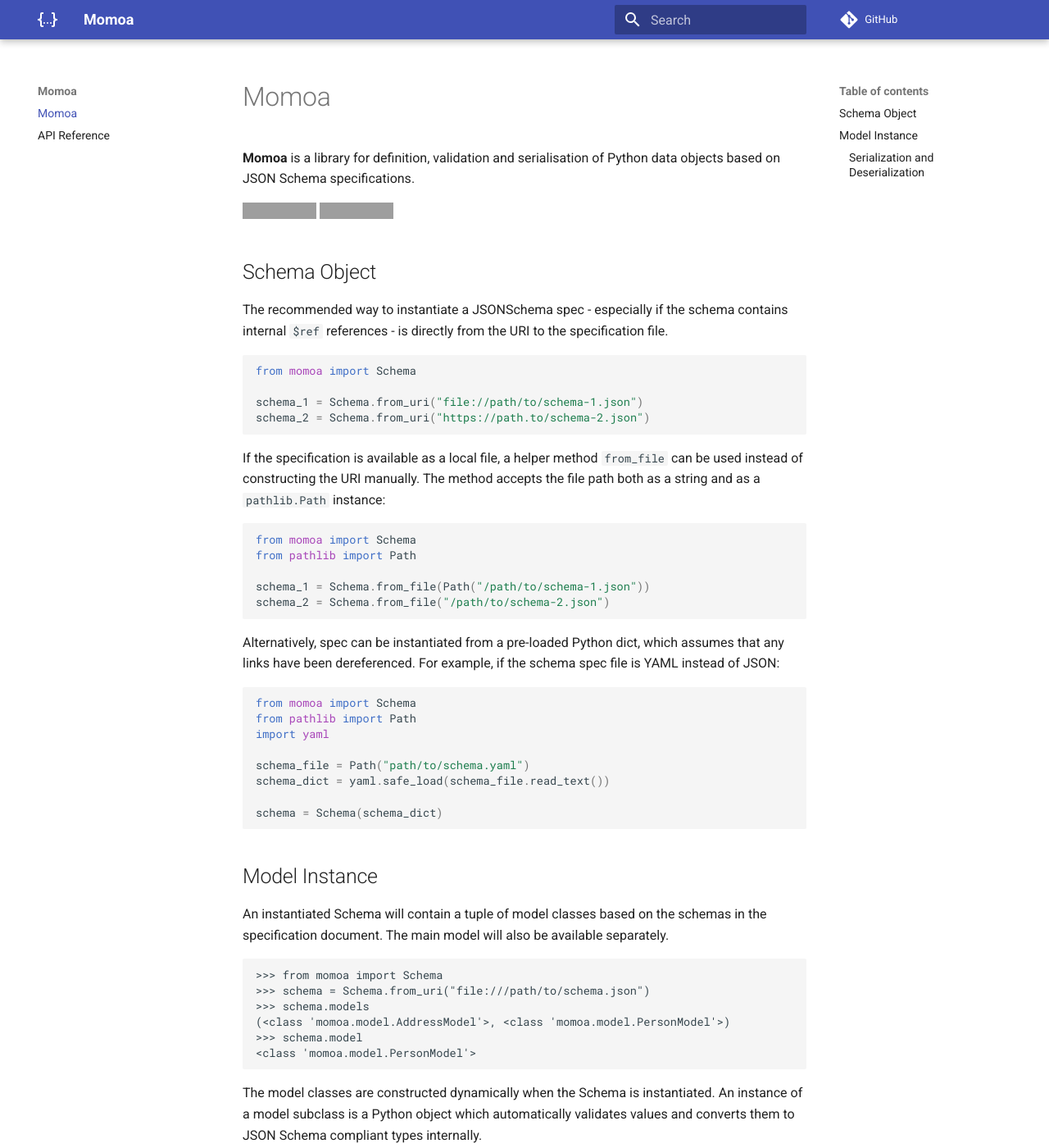
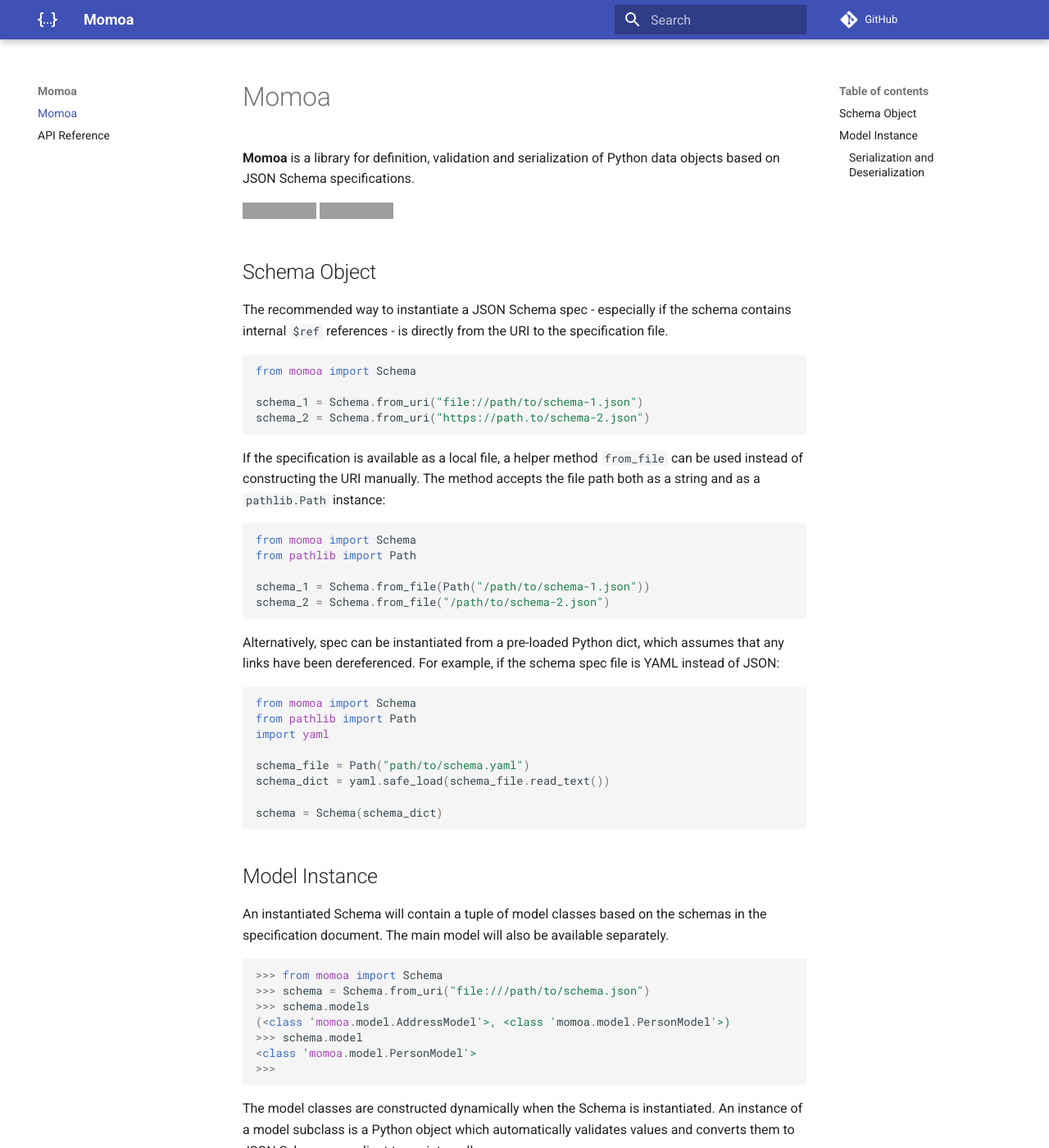
Before and after one commit to berislavlopac/momoa, an MkDocs documentation site: the page built from docs/index.md, in a window 1280 px wide and 1400 px high. Shown: the whole window at 82% size. Built offline with MkDocs 1.6.1 and Material for MkDocs 9.7.7, drawn with Linux system fonts in a browser that asks for light colours; comment, search, counter and statistics services are not loaded; some of the changed text lies outside the part shown; grey boxes are pictures that could not be loaded.

Commit message:
update docs

````diff
--- a/docs/index.md
+++ b/docs/index.md
@@ -1,13 +1,13 @@
 # Momoa
 
-**Momoa** is a library for definition, validation and serialisation of Python data objects based on JSON Schema specifications.
+**Momoa** is a library for definition, validation and serialization of Python data objects based on JSON Schema specifications.
 
 [![Documentation Status](https://readthedocs.org/projects/momoa/badge/?version=latest)](https://momoa.readthedocs.io/en/latest/?badge=latest)
 [![Build Status](https://b11c.semaphoreci.com/badges/momoa/branches/main.svg?style=shields&key=3e80692d-ad00-401e-b445-75303b8f35d0)](https://b11c.semaphoreci.com/projects/momoa)
 
 ## Schema Object
 
-The recommended way to instantiate a JSONSchema spec - especially if the schema contains internal `$ref` references - is directly from the URI to the specification file.
+The recommended way to instantiate a JSON Schema spec - especially if the schema contains internal `$ref` references - is directly from the URI to the specification file.
 
 ```python
 from momoa import Schema
@@ -43,12 +43,15 @@
 
 An instantiated Schema will contain a tuple of model classes based on the schemas in the specification document. The main model will also be available separately.
 
-    >>> from momoa import Schema
-    >>> schema = Schema.from_uri("file:///path/to/schema.json")
-    >>> schema.models
-    (<class 'momoa.model.AddressModel'>, <class 'momoa.model.PersonModel'>)
-    >>> schema.model
-    <class 'momoa.model.PersonModel'>
+```python
+>>> from momoa import Schema
+>>> schema = Schema.from_uri("file:///path/to/schema.json")
+>>> schema.models
+(<class 'momoa.model.AddressModel'>, <class 'momoa.model.PersonModel'>)
+>>> schema.model
+<class 'momoa.model.PersonModel'>
+>>>
+```
 
 The model classes are constructed dynamically when the Schema is instantiated. An instance of a model subclass is a Python object which automatically validates values and converts them to JSON Schema compliant types internally.
 
--- a/mkdocs.yml
+++ b/mkdocs.yml
@@ -1,7 +1,7 @@
 site_name: Momoa
 repo_url: https://github.com/berislavlopac/momoa
 site_url: https://momoa.readthedocs.io
-site_description: A library for definition, validation and serialization of models based on JSONSchema specifications.
+site_description: A library for definition, validation and serialization of models based on JSON Schema specifications.
 site_author: Berislav Lopac <berislav@lopac.net>
 use_directory_urls: false
 theme:
@@ -10,14 +10,18 @@
   icon:
     logo: material/code-json
 plugins:
+  - search
   - mkapi
-  - search
 markdown_extensions:
   - pymdownx.highlight:
       anchor_linenums: true
   - pymdownx.inlinehilite
   - pymdownx.snippets
   - pymdownx.superfences
+  - toc:
+      permalink: yes
+  - codehilite:
+      guess_lang: no
 nav:
   - index.md
   - API Reference: mkapi/api/momoa
````
Also changed, not shown: other parts of docs/index.md (+2 -2 lines), README.md (+1 -1 lines), 2 other files.
